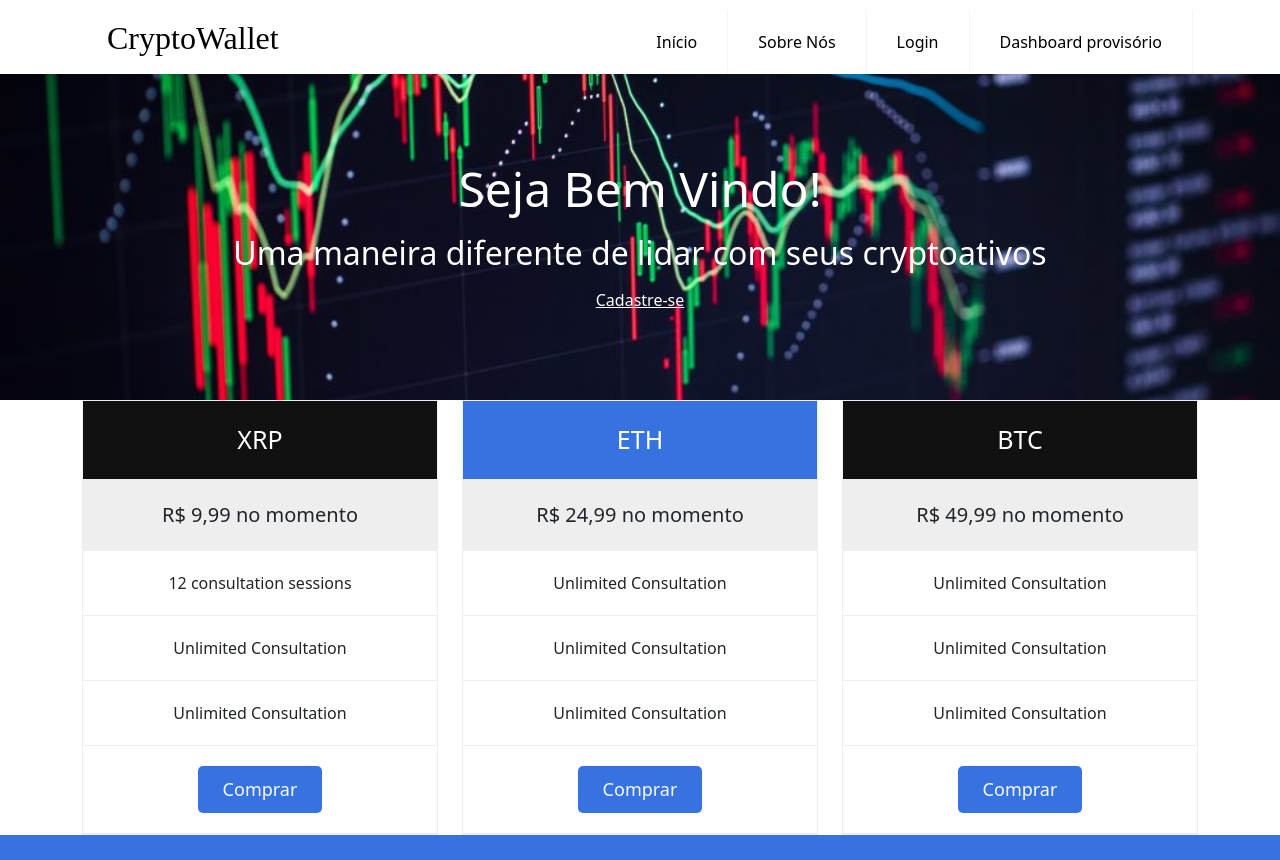
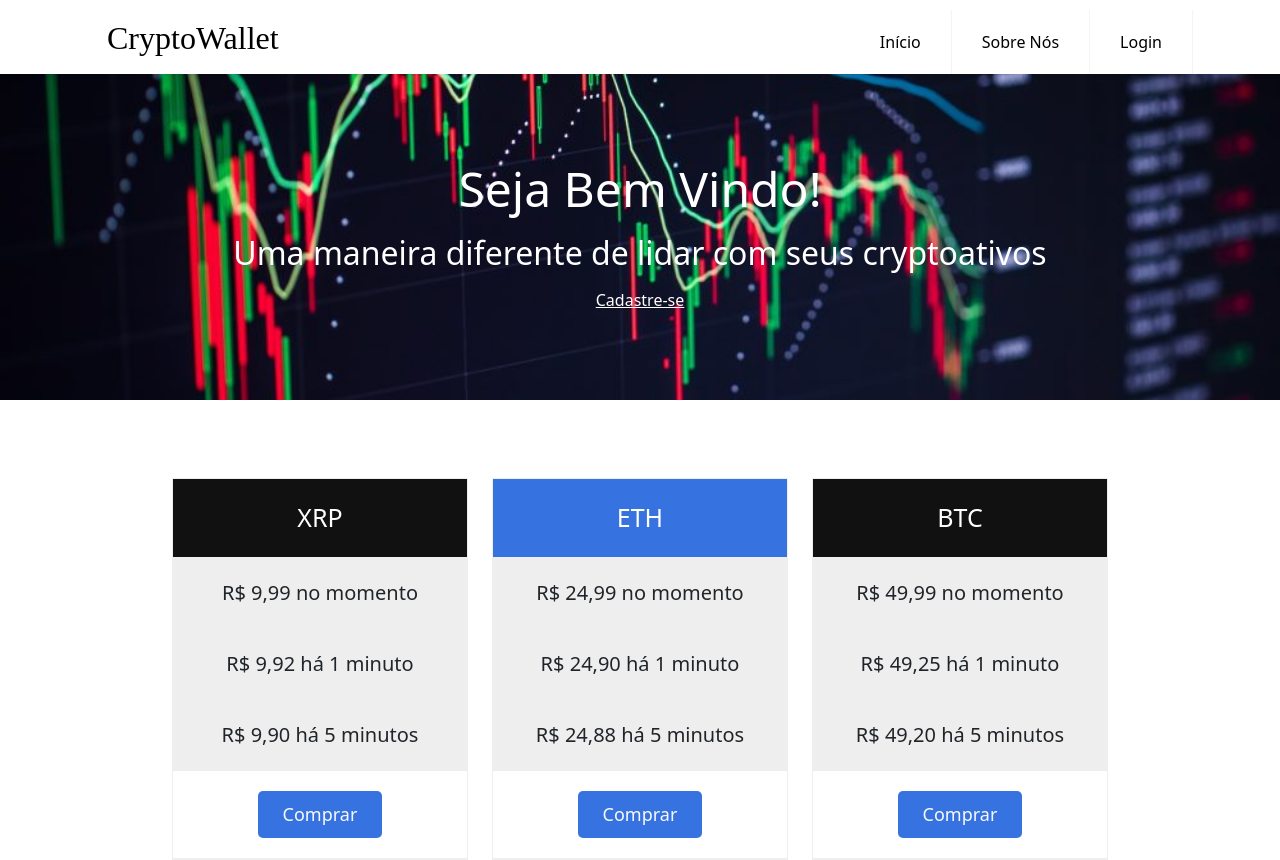
Before and after one commit to GabrielMoyaNascimento/CryptoWallet, a React (Create React App) app in the folder crypto-wallet/: page / in a window 1280 px wide. Shown: the top 860 px of the page. Built offline with nearby package versions, Linux system fonts and the light colour scheme.

Commit message:
Alterações na tela Inicial

```diff
--- a/crypto-wallet/src/components/misc/Precos.js
+++ b/crypto-wallet/src/components/misc/Precos.js
@@ -1,31 +1,43 @@
-import React from 'react'
-import './Precos.css'
-import { Link } from "react-router-dom"
+import React from "react";
+import "./Precos.css";
+import { Link } from "react-router-dom";
 
 const Home = () => {
   return (
     <React.Fragment>
       <section className="container">
-                <div className='row '>
+        <div className="row " style={{ margin: "78px" }}>
           <div className="col-4">
             <ul className="price">
               <li className="col-header">XRP</li>
               <li className="grey">R$ 9,99 no momento</li>
-                            <li>12 consultation sessions</li>
-                            <li>Unlimited Consultation</li>
-                            <li>Unlimited Consultation</li>
-                            <li><button className="button"><a className='text-decoration-none text-light' href="/Login">Comprar</a></button></li>
+              <li className="grey">R$ 9,92 há 1 minuto</li>
+              <li className="grey">R$ 9,90 há 5 minutos</li>
+              <li>
+                <button className="button">
+                  <a className="text-decoration-none text-light" href="/Login">
+                    Comprar
+                  </a>
+                </button>
+              </li>
             </ul>
           </div>
 
           <div className="col-4">
             <ul className="price">
-                            <li className="col-header" style={{ backgroundColor: '#3773e0' }}>ETH</li>
+              <li className="col-header" style={{ backgroundColor: "#3773e0" }}>
+                ETH
+              </li>
               <li className="grey">R$ 24,99 no momento</li>
-                            <li>Unlimited Consultation</li>
-                            <li>Unlimited Consultation</li>
-                            <li>Unlimited Consultation</li>
-                            <li><button className="button"><a className='text-decoration-none text-light' href="/Login">Comprar</a></button></li>
+              <li className="grey">R$ 24,90 há 1 minuto</li>
+              <li className="grey">R$ 24,88 há 5 minutos</li>
+              <li>
+                <button className="button">
+                  <a className="text-decoration-none text-light" href="/Login">
+                    Comprar
+                  </a>
+                </button>
+              </li>
             </ul>
           </div>
 
@@ -33,16 +45,21 @@ const Home = () => {
             <ul className="price">
               <li className="col-header">BTC</li>
               <li className="grey">R$ 49,99 no momento</li>
-                            <li>Unlimited Consultation</li>
-                            <li>Unlimited Consultation</li>
-                            <li>Unlimited Consultation</li>
-                            <li><button className="button"><a className='text-decoration-none text-light' href="/Login">Comprar</a></button></li>
+              <li className="grey">R$ 49,25 há 1 minuto</li>
+              <li className="grey">R$ 49,20 há 5 minutos</li>
+              <li>
+                <button className="button">
+                  <a className="text-decoration-none text-light" href="/Login">
+                    Comprar
+                  </a>
+                </button>
+              </li>
             </ul>
           </div>
         </div>
       </section>
     </React.Fragment>
-    )
-}
+  );
+};
 
 export default Home;
--- a/crypto-wallet/src/components/navigations/MenuBar.js
+++ b/crypto-wallet/src/components/navigations/MenuBar.js
@@ -1,24 +1,33 @@
-import React from 'react'
+import React from "react";
 
-import './MenuBar.css'
+import "./MenuBar.css";
 
 const MenuBar = () => {
   return (
     <nav className="header">
       <div className="nav-wrapper">
-                <a className="logo align" href='/'>CryptoWallet</a>
-                <input className="menu-btn" type="checkbox" id="menu-btn"/>
-                <label className="menu-icon" htmlFor="menu-btn"><span className="navicon"></span></label>
+        <a className="logo align" href="/">
+          CryptoWallet
+        </a>
+        <input className="menu-btn" type="checkbox" id="menu-btn" />
+        <label className="menu-icon" htmlFor="menu-btn">
+          <span className="navicon"></span>
+        </label>
 
         <ul className="menu">
-                    <li><a href="/">Início</a></li>
-                    <li><a href="/aboutUs">Sobre Nós</a></li>
-                    <li><a href="/login">Login</a></li>
-                    <li><a href="/dashboard">Dashboard provisório</a></li>
+          <li>
+            <a href="/">Início</a>
+          </li>
+          <li>
+            <a href="/aboutUs">Sobre Nós</a>
+          </li>
+          <li>
+            <a href="/login">Login</a>
+          </li>
         </ul>
       </div>
     </nav>
-    )
-}
+  );
+};
 
 export default MenuBar;
--- a/crypto-wallet/src/components/pages/Login.js
+++ b/crypto-wallet/src/components/pages/Login.js
@@ -1,40 +1,103 @@
-import React from 'react';
-import MenuBar from '../navigations/MenuBar';
-import Footer from '../navigations/Footer';
+import React from "react";
+import MenuBar from "../navigations/MenuBar";
+import Footer from "../navigations/Footer";
 
 const Login = () => {
   return (
     <React.Fragment>
       <MenuBar />
       <div style={{ padding: "10%" }} className="col">
-                <div style={{ padding: "0 25% 0 25%" }} className='row'>
-                    <div className="col-6 px-5" >
+        <div style={{ padding: "0 25% 0 25%" }} className="row">
+          <div className="col-6 px-5">
             <h1>Cadastre-se:</h1>
             <p>Nome:</p>
-                        <input className='form-control' placeholder="Escreva seu nome" type="text" tabIndex="1" required autoFocus />
+            <input
+              className="form-control"
+              placeholder="Escreva seu nome"
+              type="text"
+              tabIndex="1"
+              required
+              autoFocus
+            />
             <p>E-mail:</p>
-                        <input className='form-control' placeholder="Endereço de e-mail" type="email" tabIndex="2" required />
+            <input
+              className="form-control"
+              placeholder="Endereço de e-mail"
+              type="email"
+              tabIndex="2"
+              required
+            />
             <p>Telefone:</p>
-                        <input className='form-control' placeholder="Número de telefone " type="tel" tabIndex="3" required />
+            <input
+              className="form-control"
+              placeholder="Número de telefone "
+              type="tel"
+              tabIndex="3"
+              required
+            />
             <p>CPF:</p>
-                        <input className='form-control' placeholder="000.000.000-00" type="text" tabIndex="4" required autoFocus />
+            <input
+              className="form-control"
+              placeholder="000.000.000-00"
+              type="text"
+              tabIndex="4"
+              required
+              autoFocus
+            />
             <p>Senha:</p>
-                        <input className='form-control' placeholder="Senha" type="text" tabIndex="5" required />
-                        <button className='btn btn-primary form-control mt-3' name="submit" type="submit" id="contact-submit" data-submit="...Sending">Cadastrar</button>
+            <input
+              className="form-control"
+              placeholder="Senha"
+              type="text"
+              tabIndex="5"
+              required
+            />
+            <button
+              className="btn btn-primary form-control mt-3"
+              name="submit"
+              type="submit"
+              id="contact-submit"
+              data-submit="...Sending"
+            >
+              Cadastrar
+            </button>
           </div>
-                    <div className='col-6 px-5'>
+          <div className="col-6 px-5">
             <h1 id="text-login">Login:</h1>
             <p id="text-forms">E-mail:</p>
-                        <input className='form-control' placeholder="Endereço de e-mail" type="text" tabIndex="1" required autoFocus />
+            <input
+              className="form-control"
+              placeholder="Endereço de e-mail"
+              type="text"
+              tabIndex="1"
+              required
+              autoFocus
+            />
             <p id="text-forms">Senha:</p>
-                        <input className='form-control' placeholder="Senha" type="email" tabIndex="2" required />
-                        <button className='btn btn-primary form-control mt-3' name="submit" type="submit" id="contact-submit" data-submit="...Sending">Login</button>
+            <input
+              className="form-control"
+              placeholder="Senha"
+              type="email"
+              tabIndex="2"
+              required
+            />
+            <button
+              className="btn btn-primary form-control mt-3"
+              name="submit"
+              type="submit"
+              id="contact-submit"
+              data-submit="...Sending"
+            >
+              <a className="text-decoration-none text-light" href="/dashboard">
+                Login
+              </a>
+            </button>
           </div>
         </div>
       </div>
       <Footer />
     </React.Fragment>
-    )
-}
+  );
+};
 
 export default Login;
```
Lines whose indentation alone changed are shown as unchanged.
